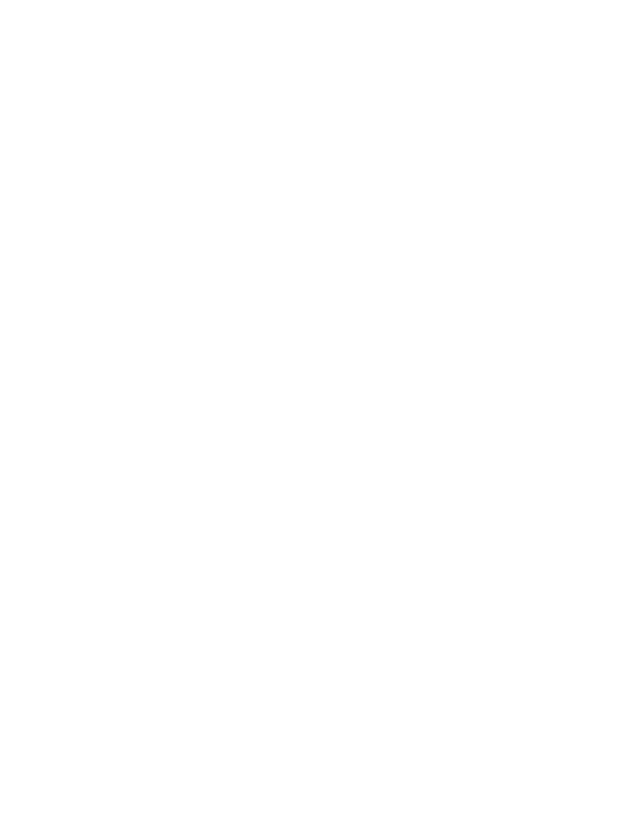
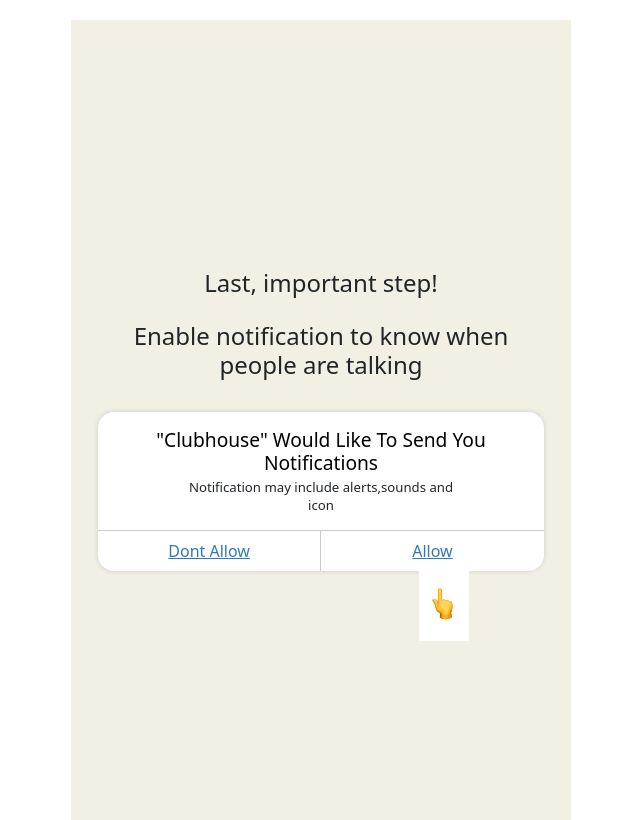
Before and after one commit to sukeshtyagi/clubhouse-clone, a React (Create React App) app: page /allow_notification in a window 1280 px wide. Before the commit this address had no page. Shown: the whole page, without its empty margins (319-959 px from the left). Built offline with nearby package versions, Linux system fonts and the light colour scheme.

Commit message:
AllowNotification page along with its route and css created

```diff
--- a/src/App.js
+++ b/src/App.js
@@ -4,6 +4,7 @@ import Welcome from "./pages/Welcome";
 import PlanLayout from "./pages/Layouts/PlanLayout";
 import PhoneConfirmation from "./pages/PhoneConfirmation";
 import CodeConfirm from "./pages/CodeConfirm";
+import AllowNotification from "./pages/AllowNotification";
 
 function App() {
   return (
@@ -12,7 +13,8 @@ function App() {
         <Routes>
           <Route path="/" element={<Welcome />} />
           <Route path="/invite" element={<PhoneConfirmation />} />
-          <Route path="/code-confirm" element={<CodeConfirm />} />
+          <Route path="/code_confirm" element={<CodeConfirm />} />
+          <Route path="/allow_notification" element={<AllowNotification />} />
         </Routes>
       </PlanLayout>
     </BrowserRouter>
--- /dev/null
+++ b/src/pages/AllowNotification.jsx
@@ -0,0 +1,33 @@
+import React from "react";
+import style from "../style/PhoneConfirmation.module.css";
+import { Link } from "react-router-dom";
+
+function AllowNotification() {
+  return (
+    <div className={style.phoneConfirmContainer}>
+      <div className="text-center">
+        <h1 className="mb-4">Last, important step!</h1>
+        <h1 className="mb-3">
+          Enable notification to know when people are talking
+        </h1>
+        <div className={style.notificationContainer}>
+          <div className="p-3">
+            <h3>"Clubhouse" Would Like To Send You Notifications</h3>
+            <p>Notification may include alerts,sounds and icon</p>
+          </div>
+          <div className={style.action_btn}>
+            <Link to="/">Dont Allow</Link>
+            <Link to="/">Allow</Link>
+            <img
+              src="/images/fingericon.jpg"
+              alt=""
+              className={style.hand_icon}
+            />
+          </div>
+        </div>
+      </div>
+    </div>
+  );
+}
+
+export default AllowNotification;
--- a/src/pages/PhoneConfirmation.jsx
+++ b/src/pages/PhoneConfirmation.jsx
@@ -25,7 +25,7 @@ function PhoneConfirmation() {
       </p>
       <Link
         exact
-        to="/code-confirm"
+        to="/code_confirm"
         className="primaryBtn d-flex align-items-center"
       >
         Next <img src="/images/next.png" alt="" className="ml-1" />
--- a/src/style/PhoneConfirmation.module.css
+++ b/src/style/PhoneConfirmation.module.css
@@ -5,7 +5,7 @@
   flex-direction: column;
   justify-content: center;
   align-items: center;
-  height: 80vh;
+  height: 100vh;
   background-color: #f2f0e4;
   position: relative;
 }
@@ -37,3 +37,43 @@
 .backBtn img {
   width: 20px;
 }
+.notificationContainer {
+  margin-top: 2em;
+  background-color: #fff;
+  border-radius: 1em;
+  box-shadow: 0px 0px 5px #ccc;
+}
+.notificationContainer h3 {
+  font-size: 1.2em;
+  color: #000;
+  font-weight: 500;
+  width: 100%;
+  margin: auto;
+  margin-bottom: 0.3em;
+}
+.notificationContainer P {
+  font-size: 0.825em;
+  font-weight: 500;
+  line-height: 1.3;
+  margin: auto;
+}
+
+.action_btn {
+  position: relative;
+}
+.action_btn a {
+  display: inline-block;
+  width: 50%;
+  padding: 0.5em;
+  border-top: 1px solid #ccc;
+  color: var(--btnBgColor);
+}
+.action_btn a:first-child {
+  border-right: 1px solid #ccc;
+}
+.hand_icon {
+  width: 50px;
+  position: absolute;
+  right: 75px;
+  bottom: -70px;
+}
```
Also changed, not shown: public/images/fingericon.jpg (added).
